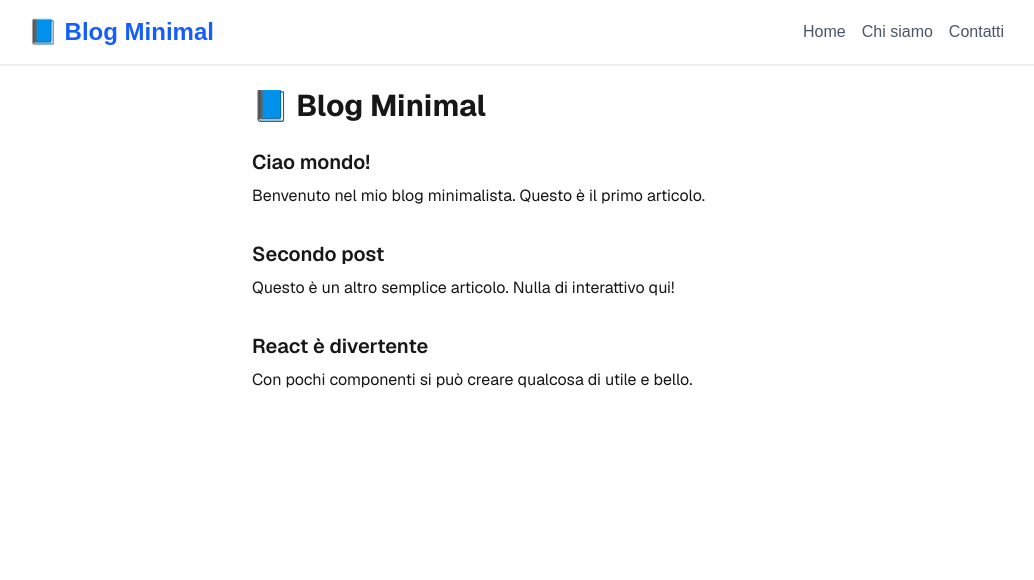
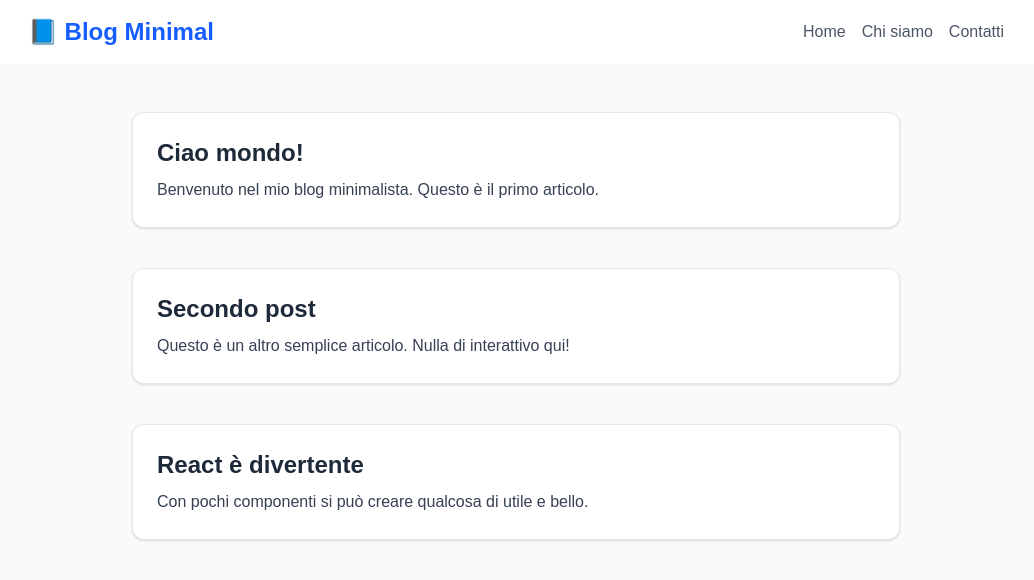
Before and after one commit to JEMORE-IT/PacchettoFormazioni, a Next.js app: page / in a window 1280 px wide. Shown: the top 580 px of the page, without its empty margins (124-1158 px from the left). Built offline with nearby package versions, Linux system fonts and the light colour scheme.

Commit message:
sistemata hero

```diff
--- a/app/components/hero.tsx
+++ b/app/components/hero.tsx
@@ -18,15 +18,20 @@ export default function Hero() {
     ];
 
     return (
-      <div className="max-w-xl mx-auto p-6 font-sans">
-        <h1 className="text-3xl font-bold mb-6">📘 Blog Minimal</h1>
-
-        {posts.map((post) => (
-          <div key={post.id} className="mb-8">
-            <h2 className="text-xl font-semibold mb-2">{post.title}</h2>
-            <p>{post.content}</p>
+      <section className="min-h-screen bg-gray-50 py-12 px-4">
+        <div className="max-w-3xl mx-auto">
+          <div className="space-y-10">
+            {posts.map((post) => (
+              <article
+                key={post.id}
+                className="bg-white border border-gray-200 rounded-xl shadow-sm p-6 hover:shadow-md transition"
+              >
+                <h2 className="text-2xl font-semibold text-gray-800 mb-2">{post.title}</h2>
+                <p className="text-gray-700 leading-relaxed">{post.content}</p>
+              </article>
+            ))}
           </div>
-        ))}
-      </div>
+        </div>
+      </section>
     );
   }
```
